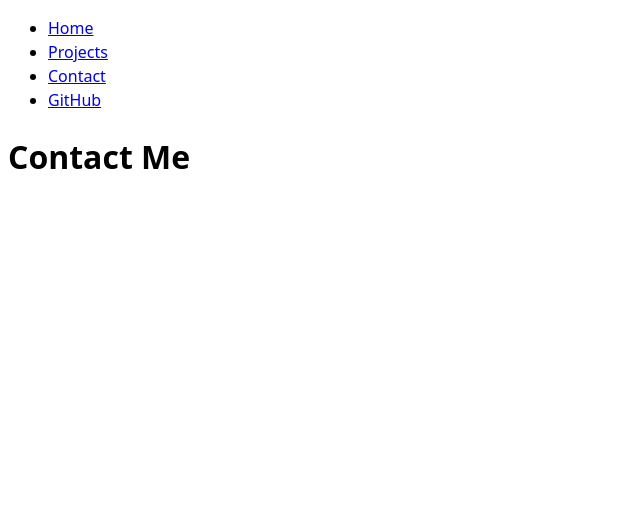
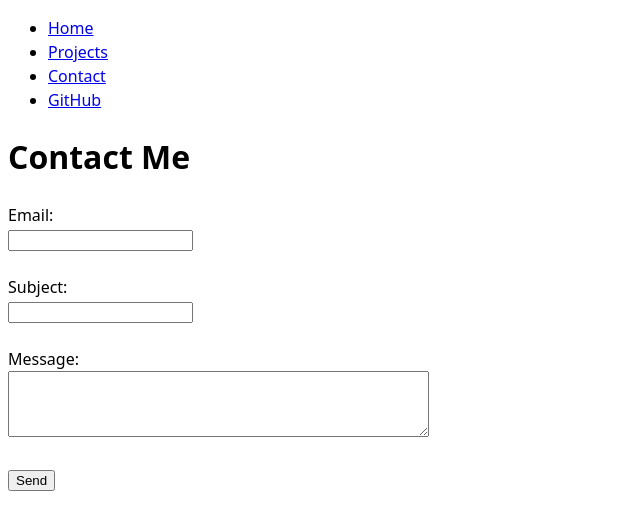
Before and after one commit to AniBoppana/portfolio, a plain HTML site: page contact/index.html in a window 1280 px wide. Shown: the whole page, without its empty margins (0-640 px from the left). Drawn offline with Linux system fonts and the light colour scheme; files that its build step writes are made by us from their sources.

Commit message:
Update index.html

```diff
--- a/contact/index.html
+++ b/contact/index.html
@@ -16,5 +16,14 @@
         </ul>
     </nav>
     <h1>Contact Me</h1>
+    <form action="mailto:anirudh.boppana@gmail.com " method="post" enctype="text/plain">
+        <label for="email">Email:</label><br>
+        <input type="email" id="email" name="email"><br><br>
+        <label for="subject">Subject:</label><br>
+        <input type="text" id="subject" name="subject"><br><br>
+        <label for="message">Message:</label><br>
+        <textarea id="message" name="message" rows="4" cols="50"></textarea><br><br>
+        <input type="submit" value="Send">
+    </form>
 </body>
 </html>
```
